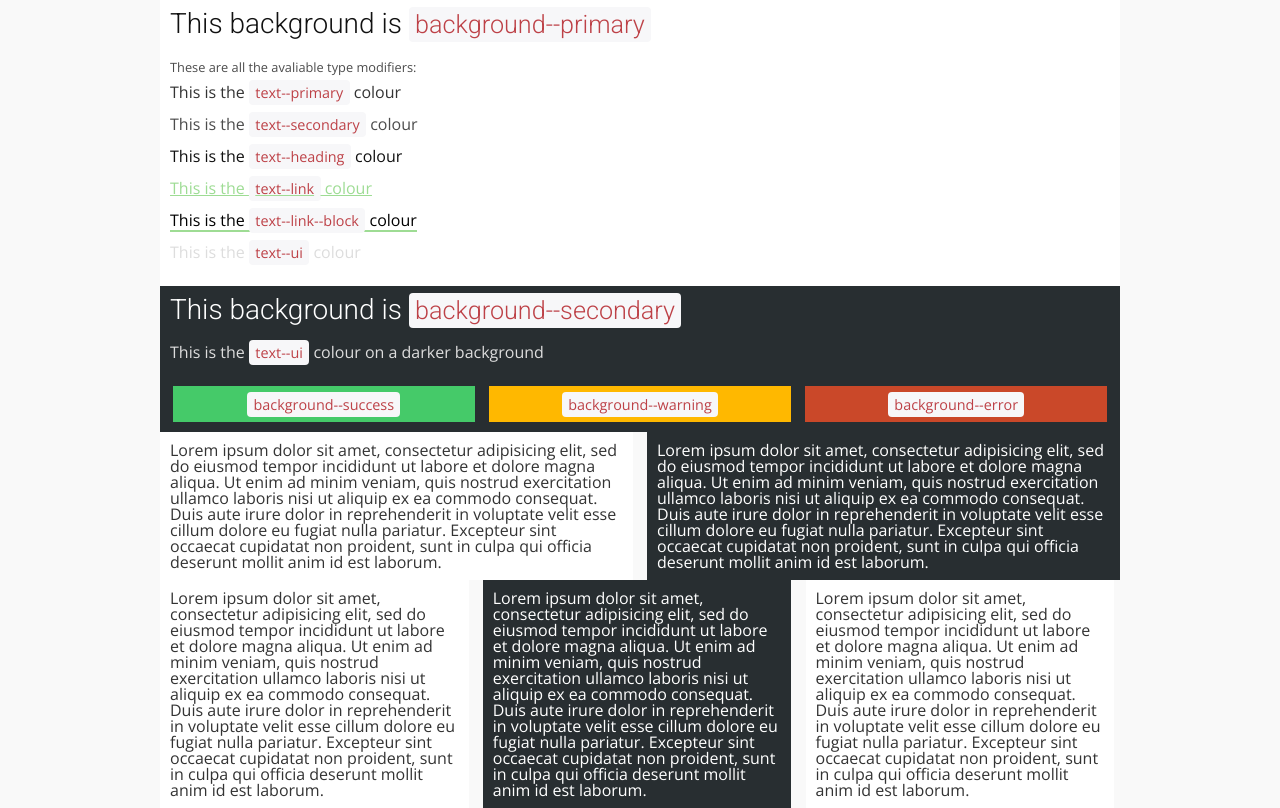
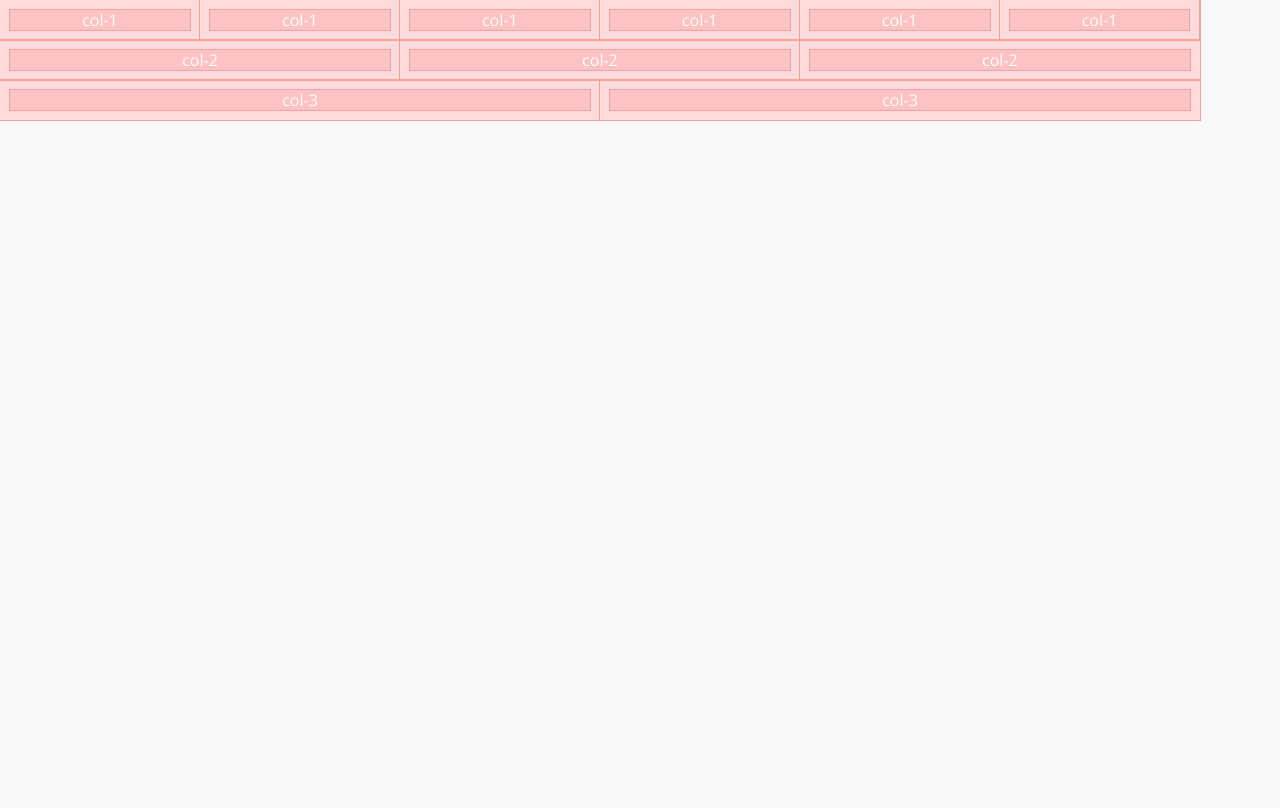
Before and after one commit to sambeevors/emerald, a website: page index.html in a window 1280 px wide. Drawn offline with nearby package versions, Linux system fonts and the light colour scheme; files that its build step writes are made by us from their sources.

Commit message:
Working Grid

```diff
--- a/index.html
+++ b/index.html
@@ -5,7 +5,7 @@
         <title>emerald</title>
         <link rel="stylesheet" href="css/emerald.min.css">
     </head>
-    <body>
+    <!-- <body>
         <div class="container">
             <div class="row">
                 <div class="column full-width background--primary">
@@ -40,7 +40,7 @@
                 </div>
             </div>
             <div class="row">
-                <div class="column one-half background--primary">
+                <div class="column one-half" style="background-color:red;">
                     Lorem ipsum dolor sit amet, consectetur adipisicing elit, sed do eiusmod tempor incididunt ut labore et dolore magna aliqua. Ut enim ad minim veniam, quis nostrud exercitation ullamco laboris nisi ut aliquip ex ea commodo consequat. Duis aute irure dolor in reprehenderit in voluptate velit esse cillum dolore eu fugiat nulla pariatur. Excepteur sint occaecat cupidatat non proident, sunt in culpa qui officia deserunt mollit anim id est laborum.
                 </div>
                 <div class="column one-half background--secondary text--white">
@@ -48,16 +48,40 @@
                 </div>
             </div>
             <div class="row">
-                <div class="column one-third background--primary">
+                <div class="column one-third" style="background-color:red;">
                     Lorem ipsum dolor sit amet, consectetur adipisicing elit, sed do eiusmod tempor incididunt ut labore et dolore magna aliqua. Ut enim ad minim veniam, quis nostrud exercitation ullamco laboris nisi ut aliquip ex ea commodo consequat. Duis aute irure dolor in reprehenderit in voluptate velit esse cillum dolore eu fugiat nulla pariatur. Excepteur sint occaecat cupidatat non proident, sunt in culpa qui officia deserunt mollit anim id est laborum.
                 </div>
                 <div class="column one-third background--secondary text--white">
                     Lorem ipsum dolor sit amet, consectetur adipisicing elit, sed do eiusmod tempor incididunt ut labore et dolore magna aliqua. Ut enim ad minim veniam, quis nostrud exercitation ullamco laboris nisi ut aliquip ex ea commodo consequat. Duis aute irure dolor in reprehenderit in voluptate velit esse cillum dolore eu fugiat nulla pariatur. Excepteur sint occaecat cupidatat non proident, sunt in culpa qui officia deserunt mollit anim id est laborum.
                 </div>
-                <div class="column one-third background--primary">
+                <div class="column one-third" style="background-color:red;">
                     Lorem ipsum dolor sit amet, consectetur adipisicing elit, sed do eiusmod tempor incididunt ut labore et dolore magna aliqua. Ut enim ad minim veniam, quis nostrud exercitation ullamco laboris nisi ut aliquip ex ea commodo consequat. Duis aute irure dolor in reprehenderit in voluptate velit esse cillum dolore eu fugiat nulla pariatur. Excepteur sint occaecat cupidatat non proident, sunt in culpa qui officia deserunt mollit anim id est laborum.
                 </div>
             </div>
         </div>
+    </body> -->
+
+
+
+    <body>
+        <div class="grid-container outline">
+        <div class="row">
+            <div class="col-1"><p>col-1</p></div>
+            <div class="col-1"><p>col-1</p></div>
+            <div class="col-1"><p>col-1</p></div>
+            <div class="col-1"><p>col-1</p></div>
+            <div class="col-1"><p>col-1</p></div>
+            <div class="col-1"><p>col-1</p></div>
+        </div>
+        <div class="row">
+            <div class="col-2"><p>col-2</p></div>
+            <div class="col-2"><p>col-2</p></div>
+            <div class="col-2"><p>col-2</p></div>
+        </div>
+        <div class="row">
+            <div class="col-3"><p>col-3</p></div>
+            <div class="col-3"><p>col-3</p></div>
+        </div>
+    </div>
     </body>
 </html>
--- a/scss/components/_grid.scss
+++ b/scss/components/_grid.scss
@@ -1,35 +1,82 @@
 // Needs redoing
 
-$gutter-width: 10px;
+ $gutter-width: 10px;
 
-.container {
-    max-width: $grid-max-width;
-    margin: 0 auto;
-    display: block;
-    position: relative;
+.grid-container{
+    width: 100%;
+    max-width: 1200px;
 }
 
-.row {
-    width: 100%;
-    display: block;
+/*-- our cleafix hack -- */
+.row:before,
+.row:after {
+    content:"";
+      display: table ;
+    clear:both;
 }
 
-.column {
-    padding: 10px;
-    display: inline-block;
-    width: 100%;
+[class*='col-'] {
+    float: left;
+    min-height: 1px;
+    width: 16.66%;
+    /*-- our gutter -- */
+    padding: $gutter-width;
+    background-color: #FFDCDC;
+}
 
-    &.one-half {
-        max-width: calc(49.7777% - (#{$gutter-width} / 2));
-        margin-right: $gutter-width;
-    }
+.col-1{ width: 16.66%; }
+.col-2{ width: 33.33%; }
+.col-3{ width: 50%;    }
+.col-4{ width: 66.66%; }
+.col-5{ width: 83.33%; }
+.col-6{ width: 100%;   }
 
-    &.one-third { // THIS BIT IS CURRENTLY BROKEN
-        max-width: calc(32.6666% - (#{$gutter-width} * .5));
-        margin-right: $gutter-width;
-    }
+.outline, .outline *{
+    outline: 1px solid #F6A1A1;
+}
 
-    &:last-child {
-        margin-right: 0;
-    }
+/*-- some extra column content styling --*/
+[class*='col-'] > p {
+ background-color: #FFC2C2;
+ padding: 0;
+ margin: 0;
+ text-align: center;
+ color: white;
 }
+
+
+
+
+
+//
+// .container {
+//     max-width: $grid-max-width;
+//     margin: 0 auto;
+//     display: block;
+//     position: relative;
+// }
+//
+// .row {
+//     width: 100%;
+//     display: block;
+// }
+//
+// .column {
+//     padding: 10px;
+//     display: inline-block;
+//     width: 100%;
+//
+//     &.one-half {
+//         max-width: calc(49.7777% - (#{$gutter-width} / 2));
+//         margin-right: $gutter-width;
+//     }
+//
+//     &.one-third { // THIS BIT IS CURRENTLY BROKEN
+//         max-width: calc(32.6666% - (#{$gutter-width} * .5));
+//         margin-right: $gutter-width;
+//     }
+//
+//     &:last-child {
+//         margin-right: 0;
+//     }
+// }
--- a/scss/globals/_variables.scss
+++ b/scss/globals/_variables.scss
@@ -79,4 +79,4 @@ $heading-family: 'Roboto', sans-serif !global;
 $heading-weight: 300 !global;
 $heading-color: #111 !global;
 
-$grid-max-width: 960px;
+$grid-max-width: 1200px;
```
Also changed, not shown: scss/components/_typography.scss (line endings or trailing spaces).
